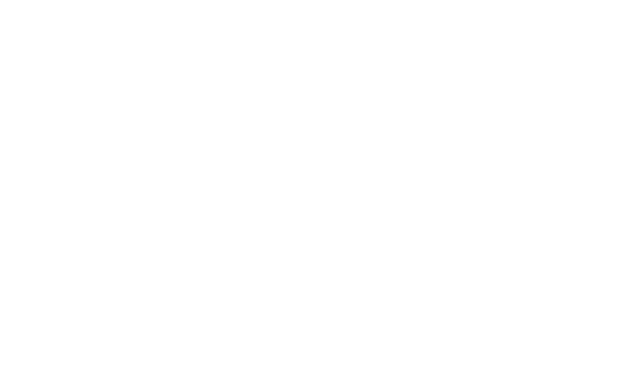
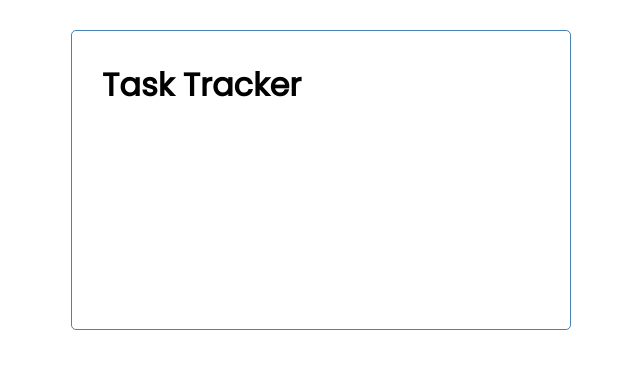
Before and after one commit to markpackham/react-task-tracker, a React (Create React App) app: page / in a window 1280 px wide. Shown: the top 368 px of the page, without its empty margins (319-959 px from the left). Built offline with nearby package versions, Linux system fonts and the light colour scheme.

Commit message:
output Header prop title, https://youtu.be/w7ejDZ8SWv8?t=1733

```diff
--- a/src/App.js
+++ b/src/App.js
@@ -1,6 +1,9 @@
+import Header from './components/Header'
+
 function App() {
   return (
-    <div className="App">
+    <div className="container">
+      <Header />
     </div>
   );
 }
--- /dev/null
+++ b/src/components/Header.js
@@ -0,0 +1,13 @@
+const Header = ({title}) => {
+    return (
+        <header>
+            <h1>{title}</h1>
+        </header>
+    )
+}
+
+Header.defaultProps = {
+    title: 'Task Tracker'
+}
+
+export default Header
```
